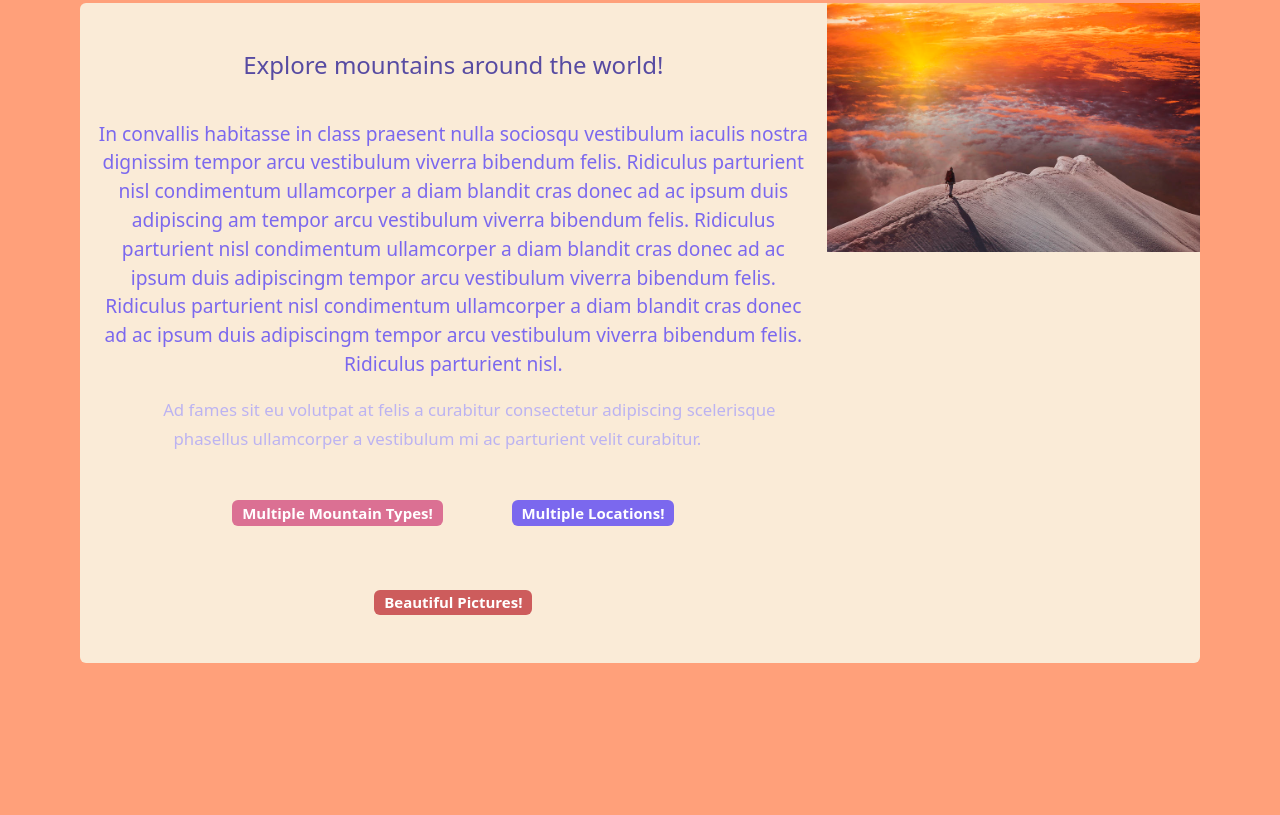
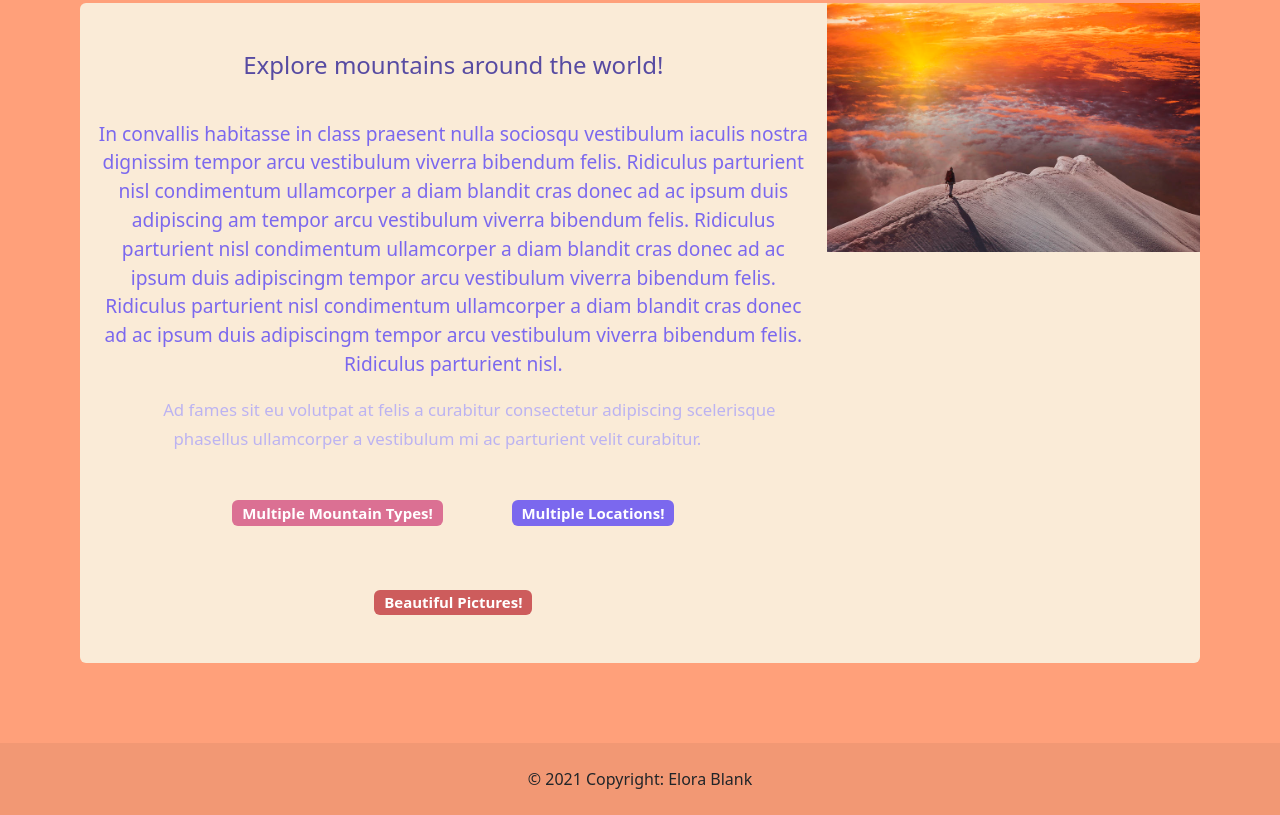
Before and after one commit to elorablank/JSCapstone-2, a plain HTML site: page index.html in a window 1280 px wide. Shown: the part 1062-1877 px from the top of the page. Before the commit the page ends 1741 px from the top, so only its background shows below. Drawn offline with nearby package versions, Linux system fonts and the light colour scheme.

Commit message:
final edited

```diff
--- a/index.html
+++ b/index.html
@@ -113,7 +113,11 @@
       </div>
     </div>
   </main>
-  <footer></footer>
+  <footer>
+     <div class="text-center p-4">
+    © 2021 Copyright: Elora Blank</a>
+  </div>
+  </footer>
 </body>
 
 </html>
--- a/styles/global.css
+++ b/styles/global.css
@@ -14,6 +14,7 @@ nav {
 
 body {
     background-color: var(--bg-color);
+    min-height: 100vh;
 }
 
 .form-select {
@@ -34,3 +35,8 @@ body {
     background-position: 50% 50%;
 
 }
+
+footer {
+    background-color: rgba(0, 0, 0, 0.05);
+    margin-top: 5rem;
+}
```
Also changed, not shown: mountains.html (+5 -1 lines), parks.html (+5 -1 lines), styles/index.css (line endings or trailing spaces), styles/mountains.css (line endings or trailing spaces).
